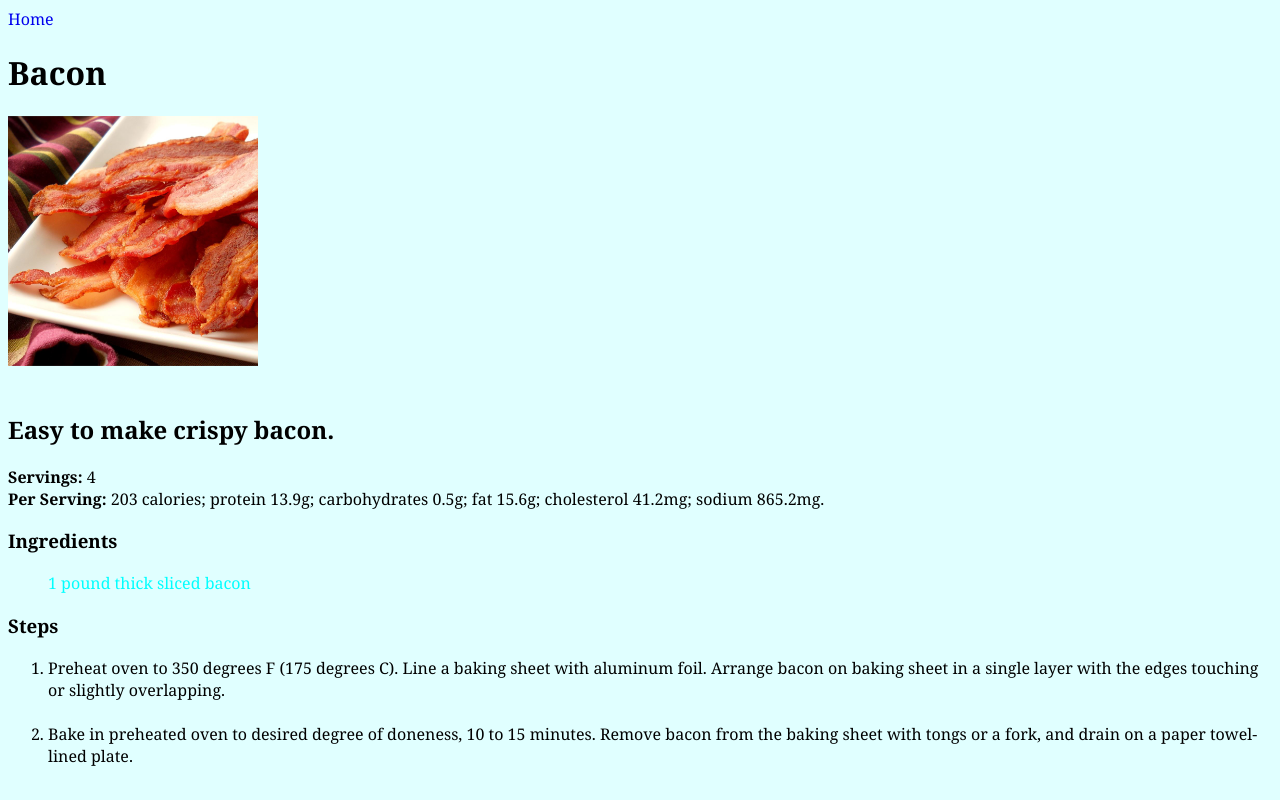
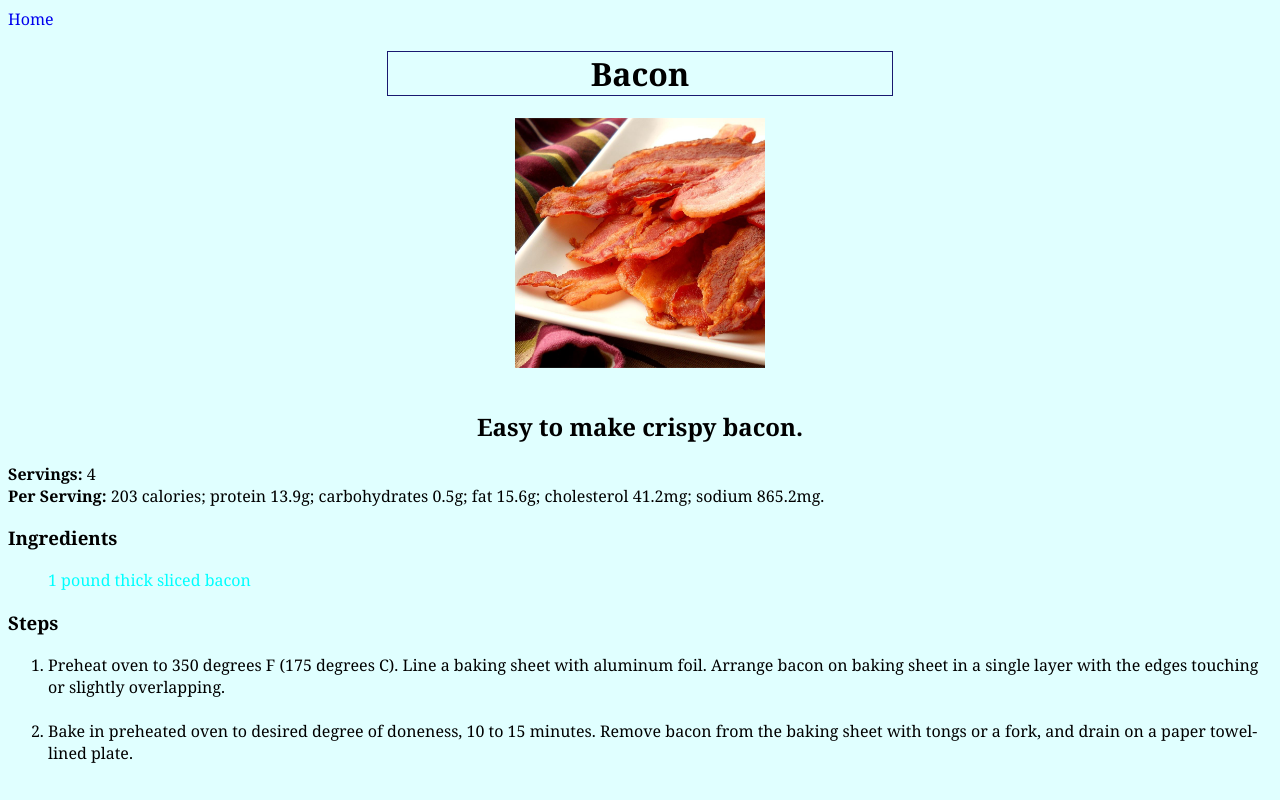
Before and after one commit to justinbarrows/odin-recipes, a plain HTML site: page recipes/bacon.html in a window 1280 px wide. Drawn offline with Linux system fonts and the light colour scheme.

Commit message:
testing out different css things

```diff
--- a/recipes/bacon.html
+++ b/recipes/bacon.html
@@ -8,8 +8,8 @@
     <body>
         <div>
             <a href="../index.html">Home</a>
-            <h1><strong>Bacon</strong></h1>
-            <img src="../images/bacon.jpeg" height="250" width="250">
+            <h1 id="bacon"><strong>Bacon</strong></h1>
+            <img src="../images/bacon.jpeg" height="250" width="250" class="center">
         </div>
         <div>
             <br>
--- a/style.css
+++ b/style.css
@@ -18,11 +18,24 @@ a:hover {
     color: black;
 }
 
-.bacon{
-    background-color: salmon;
+h1 {
+    text-align: center;
+    border: 1px solid midnightblue;
+    /* border width, style and color */
+    margin-left: 30%;
+    margin-right: 30%;
 }
 
-h1{
-    color: black;
+h2{
+    text-align: center;
+}
 
+.center{
+    display: block;
+    margin-left: auto;
+    margin-right: auto;
 }
+
+#homepage {
+    text-align: center;
+}
```
Also changed, not shown: index.html (+1 -1 lines), recipes/pancakes.html (+1 -1 lines), recipes/smoothie.html (+1 -1 lines).
